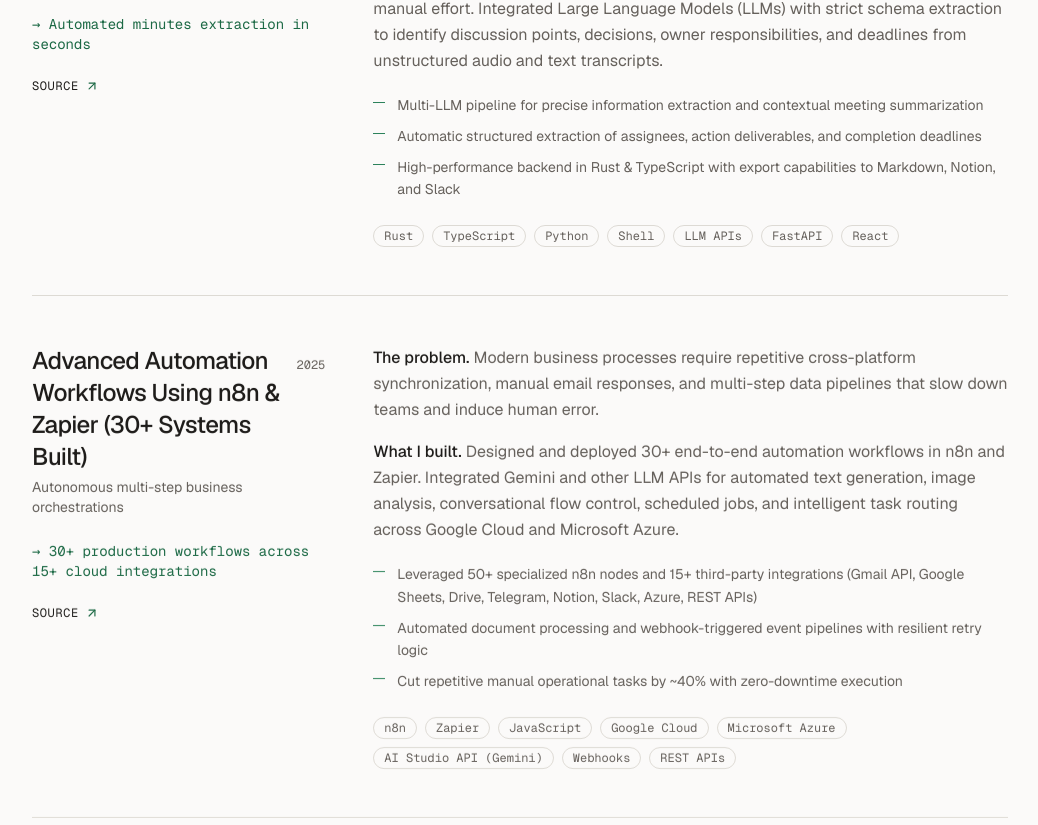
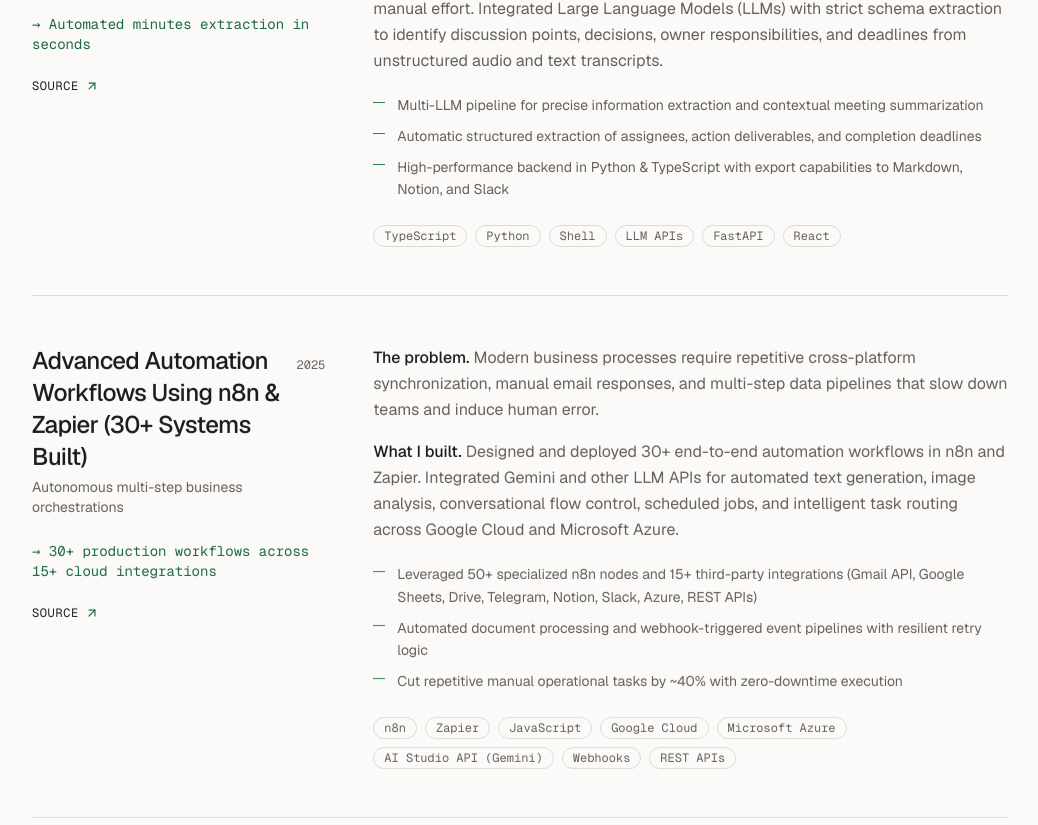
Before and after one commit to shareefmx/shareef_mottath, a React (Vite) app: page / in a window 1280 px wide. Shown: the part 1675-2500 px from the top of the page, without its empty margins (120-1158 px from the left). Built offline with nearby package versions, Linux system fonts and the light colour scheme; the HTML template or start-up script is replaced by a standard one.

Commit message:
fix: remove Rust from all project sections, tags, and skills

```diff
--- a/index.html
+++ b/index.html
@@ -1,6 +1,5 @@
 <!doctype html>
 <html lang="en">
-
 <head>
   <meta charset="UTF-8" />
   <meta name="viewport" content="width=device-width, initial-scale=1.0" />
@@ -30,9 +29,6 @@
         const storedTheme = localStorage.getItem('portfolio-theme') || 'system';
         const prefersDark = window.matchMedia('(prefers-color-scheme: dark)').matches;
         if (storedTheme === 'dark' || (storedTheme === 'system' && prefersDark)) {
-          document.documentElement.classList.add('dark');
-        } else {
-          document.documentElement.classList.remove('dark');
         }
       } catch (e) {}
     })();
--- a/src/components/sections/SelectedWork.tsx
+++ b/src/components/sections/SelectedWork.tsx
@@ -29,9 +29,9 @@ const projects: ProjectItem[] = [
     highlights: [
       "Multi-LLM pipeline for precise information extraction and contextual meeting summarization",
       "Automatic structured extraction of assignees, action deliverables, and completion deadlines",
-      "High-performance backend in Rust & TypeScript with export capabilities to Markdown, Notion, and Slack",
+      "High-performance backend in Python & TypeScript with export capabilities to Markdown, Notion, and Slack",
     ],
-    tags: ["Rust", "TypeScript", "Python", "Shell", "LLM APIs", "FastAPI", "React"],
+    tags: ["TypeScript", "Python", "Shell", "LLM APIs", "FastAPI", "React"],
     sourceUrl: "https://github.com/shareefmx/minomeet",
   },
   {
--- a/src/components/sections/TechnicalSkills.tsx
+++ b/src/components/sections/TechnicalSkills.tsx
@@ -8,7 +8,7 @@ interface SkillCategory {
 const skillCategories: SkillCategory[] = [
   {
     title: "Programming Languages",
-    skills: ["C", "C++", "Python", "JavaScript (ES6+)", "TypeScript", "Rust", "Shell"],
+    skills: ["C", "C++", "Python", "JavaScript (ES6+)", "TypeScript", "Shell"],
   },
   {
     title: "AI & Machine Learning",
--- a/src/pages/About.tsx
+++ b/src/pages/About.tsx
@@ -57,7 +57,7 @@ export const About = () => {
                   <span className="font-mono text-xs uppercase text-foreground font-medium block mb-1">
                     Programming Languages
                   </span>
-                  <p className="text-muted-foreground">C, C++, Python, JavaScript (ES6+), TypeScript, Rust, Shell</p>
+                  <p className="text-muted-foreground">C, C++, Python, JavaScript (ES6+), TypeScript, Shell</p>
                 </div>
 
                 <div className="border-t border-border/50 pt-3">
```
